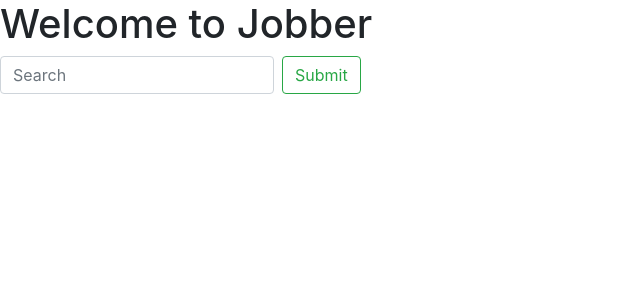
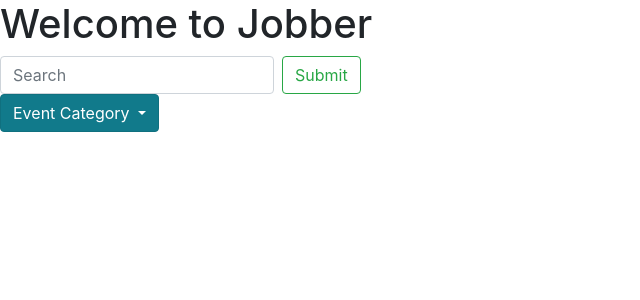
Before and after one commit to AaronGoldsmith1/jobber, a Django app: page / in a window 1280 px wide. Shown: the part 56-356 px from the top of the page, without its empty margins (0-640 px from the left). Run offline with Django 3.2, Linux system fonts and the light colour scheme; data that the repository does not hold is empty; some libraries are stand-ins or nearby versions.

Commit message:
category search dropdown

```diff
--- /dev/null
+++ b/main_app/templates/event/category-search-results.html
@@ -0,0 +1 @@
+<h1>Category Search Results for {{category}}</h1>
--- a/main_app/templates/home.html
+++ b/main_app/templates/home.html
@@ -3,12 +3,47 @@
 
 <h1>Welcome to Jobber</h1>
   <form action="" method="POST" class="form-inline my-2 my-lg-0">
-  {% csrf_token %}
+    {% csrf_token %}
       <input name="search_term" class="form-control mr-sm-2" type="search" placeholder="{{placeholder}}" aria-label="Search">
       <input value="Submit" class="btn btn-outline-success my-2 my-sm-0" type="submit">
       <a href="{% url 'home' %}" style="visibility:{{visibility}}">Clear</a>
+  </form>
 
-  </form>
+  <div class="dropdown show">
+
+    <a class="btn btn-info dropdown-toggle" href="#" role="button" id="dropdownMenuLink" data-toggle="dropdown" aria-haspopup="true" aria-expanded="false">
+      Event Category
+    </a>
+
+    <div class="dropdown-menu" aria-labelledby="dropdownMenuLink">
+      <li>
+        <form action={% url 'events_by_category' 'technology' %} name="categoryForm">
+            {% csrf_token %}
+          <input type="submit" value="Technology" class="dropdown-item"></input>
+        </form>
+      </li>
+      <li>
+        <form action={% url 'events_by_category' 'marketing' %} name="categoryForm">
+            {% csrf_token %}
+          <input type="submit" value="Marketing" class="dropdown-item"></input>
+        </form>
+      </li>
+      <li>
+        <form action={% url 'events_by_category' 'networking' %} name="categoryForm">
+            {% csrf_token %}
+          <input type="submit" value="Networking" class="dropdown-item"></input>
+        </form>
+      </li>
+      <li>
+        <form action={% url 'events_by_category' 'career' %} name="categoryForm">
+            {% csrf_token %}
+          <input type="submit" value="Career" class="dropdown-item"></input>
+        </form>
+      </li>
+    </div>
+  </div>
+
+
 <div class="row">
   {% for event in upcoming %}
     <div class="col-sm-3">
@@ -21,7 +56,6 @@
         </div>
       </div>
     </div>
-
   {% endfor %}
 </div>
 
--- a/main_app/urls.py
+++ b/main_app/urls.py
@@ -9,4 +9,5 @@
     path('accounts/signup/', views.signup, name='signup'),
     path('events/<int:event_id>/assoc_event/<int:user_id>/', views.assoc_event, name="assoc_event"),
     path('events/<int:event_id>/unassoc_event/<int:user_id>/', views.unassoc_event, name="unassoc_event"),
+    path('events/<str:category>', views.events_by_category, name="events_by_category")
 ]
--- a/main_app/views.py
+++ b/main_app/views.py
@@ -19,8 +19,8 @@
     if (request.POST):
         search_term = request.POST.get("search_term")
         search_results = list(filter(lambda event: search_term in event.title, upcoming))
-        return render (request, 'home.html', {'upcoming':search_results, 'visibility': "visible", "placeholder":search_term})
-    return render(request, 'home.html', {'upcoming': upcoming, "visibility":"hidden", "placeholder": "Search"})
+        return render(request, 'home.html', {'upcoming': search_results, 'visibility': "visible", "placeholder": search_term})
+    return render(request, 'home.html', {'upcoming': upcoming, "visibility": "hidden", "placeholder": "Search"})
 
 
 def about(request):
@@ -61,6 +61,10 @@
     return render(request, 'event/detail.html', {'event': event, 'user_id': request.user.id})
 
 
+def events_by_category(request, category):
+    return render(request, 'event/category-search-results.html', {'category': category})
+
+
 def assoc_event(request, user_id, event_id):
     User.objects.get(id=user_id).events.add(event_id)
     return redirect('event/detail.html', event_id=event_id)
```
